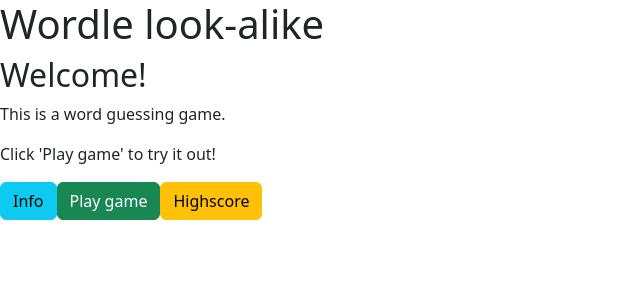
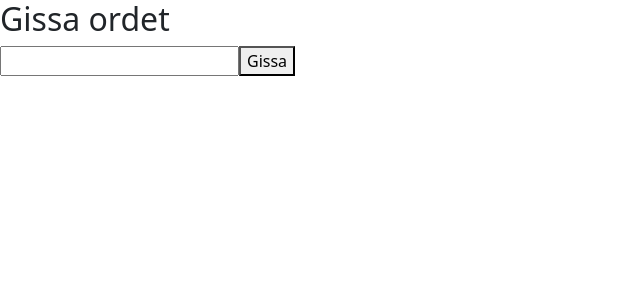
Before and after one commit to Paajt/Guessing-game, a React (Vite) app in the folder frontend/: page / in a window 1280 px wide. Shown: the top 300 px of the page, without its empty margins (0-640 px from the left). Built offline with nearby package versions, Linux system fonts and the light colour scheme; the HTML template or start-up script is replaced by a standard one.

Commit message:
Commented out for now, vite hmr reasons

```diff
--- a/frontend/src/App.jsx
+++ b/frontend/src/App.jsx
@@ -1,19 +1,21 @@
 import Button from "react-bootstrap/Button";
+import Game from "./components/Game/Game";
 
 export default function App() {
   return (
-    <div className="Bg">
-      <div className="content">
-        <h1>Wordle look-alike</h1>
-        <h2>Welcome!</h2>
-        <p>This is a word guessing game.</p>
-        <p>Click 'Play game' to try it out!</p>
-      </div>
-      <div className="buttons">
-        <Button variant="info">Info</Button>
-        <Button variant="success">Play game</Button>
-        <Button variant="warning">Highscore</Button>
-      </div>
-    </div>
+    <Game />
+    // <div className="Bg">
+    //   <div className="content">
+    //     <h1>Wordle look-alike</h1>
+    //     <h2>Welcome!</h2>
+    //     <p>This is a word guessing game.</p>
+    //     <p>Click 'Play game' to try it out!</p>
+    //   </div>
+    //   <div className="buttons">
+    //     <Button variant="info">Info</Button>
+    //     <Button variant="success">Play game</Button>
+    //     <Button variant="warning">Highscore</Button>
+    //   </div>
+    // </div>
   );
 }
```
